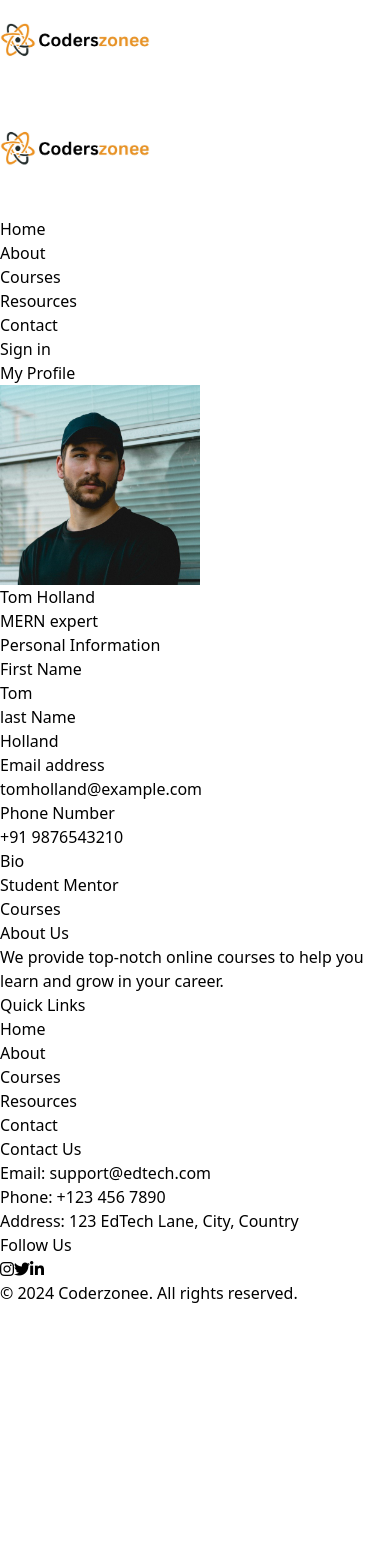
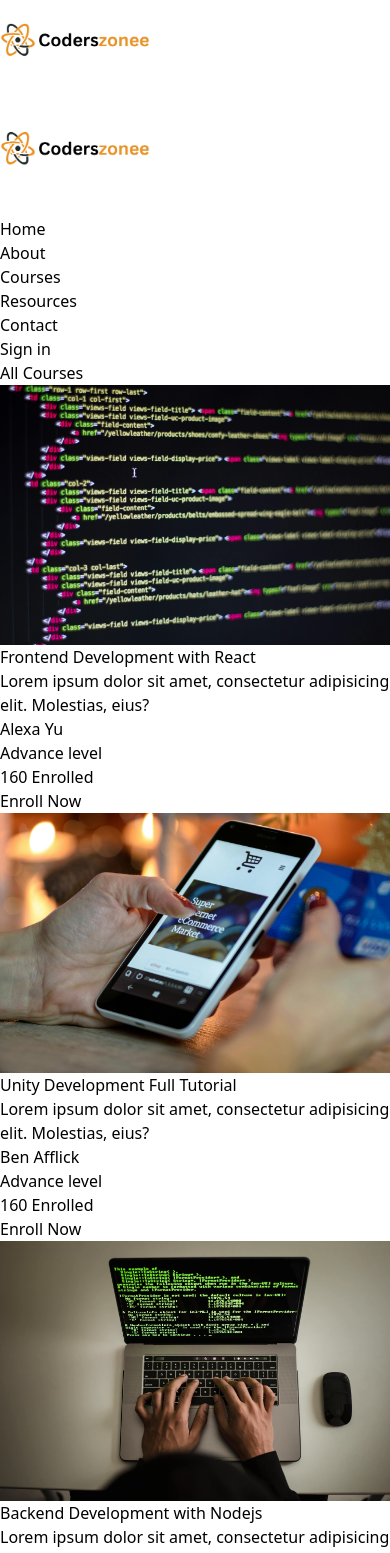
Before and after one commit to badmuffin/coderszonee-site, a React (Vite) app: page /courses in a window 390 px wide. Shown: the top 1553 px of the page. Before the commit the page ends 1305 px from the top, so only its background shows below. Built offline with nearby package versions, Linux system fonts and the light colour scheme.

Commit message:
new course card

```diff
--- a/src/Layout.jsx
+++ b/src/Layout.jsx
@@ -2,13 +2,11 @@ import React from "react";
 import { Outlet } from "react-router-dom";
 import Navbar from "./sections/Navbar";
 import Footer from "./sections/Footer";
-import Profile from "./pages/Profile";
 
 const Layout = () => {
   return (
     <>
       <Navbar />
-      <Profile/>
       <Outlet />
       <Footer />
     </>
--- /dev/null
+++ b/src/components/CardCourse.jsx
@@ -0,0 +1,48 @@
+import React from "react";
+import { Link } from "react-router-dom";
+
+const CardCourse = ({ courseBanner, courseTitle, author }) => {
+  return (
+    <div className="flex flex-col justify-between shadow-lg hover:shadow-2xl border w-full rounded-3xl">
+      {/* image */}
+      <div className="overflow-hidden rounded-t-3xl">
+        <img
+          src={courseBanner}
+          alt="course image"
+          className="w-full h-full object-cover rounded-t-3xl hover:scale-105"
+        />
+      </div>
+      {/* content */}
+      <div className="p-6">
+        {/* text */}
+        <div className="p-4">
+          <p className="overflow-hidden text-2xl font-semibold">{courseTitle}</p>
+          <p className="overflow-hidden text-sm">
+            Lorem ipsum dolor sit amet, consectetur adipisicing elit. Molestias,
+            eius?
+          </p>
+          <p className="py-2 text-sm font-semibold text-gray-500 hover:text-gray-700">{author}</p>
+        </div>
+        {/* buttons, tags */}
+        <div className=" ">
+          <div className="text-center text-sm flex max-md:flex-col p-2 w-full max-md:w-1/2">
+            <p className="rounded-full bg-green-100 m-1 px-2 py-0.5 text-green-700">
+              Advance level
+            </p>
+            <p className="rounded-full bg-blue-100 m-1 px-2 py-0.5 text-blue-700">
+              160 Enrolled
+            </p>
+          </div>
+          <Link
+              to="/product"
+              className="text-white bg-gradient-to-r from-pink-500 via-pink-600 to-pink-700 hover:bg-gradient-to-br shadow-lg shadow-pink-500/50 dark:shadow-lg dark:shadow-pink-800/80 font-bold rounded-lg text-sm px-8 py-2.5 text-center m-4"
+            >
+              Enroll Now
+            </Link>
+        </div>
+      </div>
+    </div>
+  );
+};
+
+export default CardCourse;
--- a/src/constants/courseCardDetail.js
+++ b/src/constants/courseCardDetail.js
@@ -11,7 +11,7 @@ export const courseCardDetail = [
     id: 1,
     key: "a",
     courseBanner: course1,
-    courseTitle: "Frontend Development using React",
+    courseTitle: "Frontend Development with React",
     author: "Alexa Yu",
   },
   {
@@ -25,7 +25,7 @@ export const courseCardDetail = [
     id: 3,
     key: "c",
     courseBanner: course3,
-    courseTitle: "Backend Development",
+    courseTitle: "Backend Development with Nodejs",
     author: "Mosh Sharma",
   },
 ];
--- a/src/pages/Courses.jsx
+++ b/src/pages/Courses.jsx
@@ -1,11 +1,44 @@
-import React from 'react'
+import React from "react";
+import { courseCardDetail } from "../constants/courseCardDetail";
+import CardCourse from "../components/CardCourse";
 
 const Courses = () => {
   return (
-    <section className='h-screen w-full bg-blue-400'>
-      Courses
+    <section className=" w-full p-20 max-sm:p-2 ">
+      <div>
+        <h1 className="font-extrabold text-5xl text-left pb-6 max-sm:text-3xl max-sm:p-2 max-md:text-4xl">
+          All <span className="text-orange-600"> Courses </span>
+        </h1>
+        <div className=" grid gap-2 xl:gap-8 grid-cols-1 md:grid-cols-2 lg:grid-cols-3 ">
+          {courseCardDetail.map((detail) => (
+            <CardCourse
+              id={detail.id}
+              key={detail.key}
+              courseBanner={detail.courseBanner}
+              courseTitle={detail.courseTitle}
+              author={detail.author}
+            />
+          ))}
+        </div>
+      </div>
+      <div>
+        <h1 className="font-extrabold text-5xl text-left pt-20 pb-6 max-sm:text-3xl max-sm:p-2 max-md:text-4xl">
+          Most <span className="text-orange-600"> Popular </span>
+        </h1>
+        <div className=" grid gap-2 xl:gap-8 grid-cols-1 md:grid-cols-2 lg:grid-cols-3 ">
+          {courseCardDetail.map((detail) => (
+            <CardCourse
+              id={detail.id}
+              key={detail.key}
+              courseBanner={detail.courseBanner}
+              courseTitle={detail.courseTitle}
+              author={detail.author}
+            />
+          ))}
+        </div>
+      </div>
     </section>
-  )
-}
+  );
+};
 
-export default Courses
+export default Courses;
--- a/src/pages/Profile.jsx
+++ b/src/pages/Profile.jsx
@@ -3,45 +3,45 @@ import img from "../assets/profile1.png";
 
 const Profile = () => {
   return (
-    <section className=" bg-red-400 p-4 w-full">
-      <h1 className="p-10 text-center text-5xl font-bold">My Profile</h1>
+    <section className=" bg-red-400 p-2 lg:px-40 lg:py-10 w-full">
+      <h1 className="p-10 text-center text-5xl max-sm:text-4xl font-bold">My Profile</h1>
       {/* image, name, professions */}
-      <div className="flex justify-start items-center rounded-2xl mx-10 bg-white shadow-xl">
+      <div className="flex justify-start items-center rounded-2xl mx-10 bg-white shadow-xl max-sm:mx-1 max-sm:my-2">
         <img
           src={img}
           alt="profile"
-          width={200}
-          className="m-10 p-4 object-cover rounded-full"
+          className="ml-10 w-[20%] max-sm:p-1 md:p-4 object-cover rounded-full
+           "
         />
-        <div className="p-4 text-left">
-          <p className="p-2 font-bold text-3xl">Tom Holland</p>
-          <p className="p-2 font-semibold text-xl">MERN expert</p>
+        <div className="p-2 text-left">
+          <p className="pt-2 font-bold text-3xl max-md:text-2xl">Tom Holland</p>
+          <p className="pb-2 font-semibold text-xl max-md:text-lg">Web Engineer</p>
         </div>
       </div>
       {/* personal information */}
-      <div className="bg-white m-10 p-4 rounded-xl shadow-xl">
+      <div className="bg-white m-10 p-4 max-sm:m-1 rounded-xl shadow-xl ">
         <h1 className="py-10 px-4 text-left text-3xl font-bold">
           Personal Information
         </h1>
-        <div className="grid grid-cols-2 max-md:grid-cols-1">
+        <div className="grid grid-cols-2 max-lg:grid-cols-1">
           <div className="p-4">
-            <p className="font-medium text-gray-700">First Name</p>
+            <p className="font-medium text-gray-700 text-base">First Name</p>
             <p className="font-semibold text-lg">Tom</p>
           </div>
           <div className="p-4">
-            <p className="font-medium text-gray-700">last Name</p>
+            <p className="font-medium text-gray-700 text-base">last Name</p>
             <p className="font-semibold text-lg">Holland</p>
           </div>
           <div className="p-4">
-            <p className="font-medium text-gray-700">Email address</p>
+            <p className="font-medium text-gray-700 text-base">Email address</p>
             <p className="font-semibold text-lg">tomholland@example.com</p>
           </div>
           <div className="p-4">
-            <p className="font-medium text-gray-700">Phone Number</p>
+            <p className="font-medium text-gray-700 text-base">Phone Number</p>
             <p className="font-semibold text-lg">+91 9876543210</p>
           </div>
           <div className="p-4">
-            <p className="font-medium text-gray-700">Bio</p>
+            <p className="font-medium text-gray-700 text-base">Bio</p>
             <p className="font-semibold text-lg">Student Mentor</p>
           </div>
         </div>
--- a/src/sections/Navbar.jsx
+++ b/src/sections/Navbar.jsx
@@ -90,7 +90,7 @@ const Navbar = () => {
                 return (
                   <li
                     key={idx}
-                    className="text-gray-700 font-extrabold text-lg hover:text-black"
+                    className="text-gray-700 font-extrabold text-sm lg:text-lg hover:text-black"
                   >
                     <NavLink
                       to={item.path}
--- a/src/sections/PopularCourse.jsx
+++ b/src/sections/PopularCourse.jsx
@@ -1,19 +1,19 @@
 import React from "react";
 import { courseCardDetail } from "../constants/courseCardDetail";
-import CourseCard from "../components/CourseCard";
 import { Link } from "react-router-dom";
+import CardCourse from "../components/CardCourse";
 
 const PopularCourse = () => {
   return (
     <section className=" px-20 pt-6 pb-10 max-sm:p-2">
       <h1
-        className="font-extrabold text-6xl text-center pt-20 max-sm:text-3xl max-sm:p-2 max-md:text-6xl"
+        className="font-extrabold text-6xl text-center py-20 max-sm:text-3xl max-sm:p-2 max-md:text-5xl"
       >
         Popular <span className="text-orange-600"> Courses </span>
       </h1>
-      <div className="flex justify-center items-center flex-wrap gap-2 max-lg:flex-col ">
+      <div className=" grid gap-4 xl:gap-8 grid-cols-1 md:grid-cols-2 lg:grid-cols-3 ">
         {courseCardDetail.map((detail) => (
-          <CourseCard
+          <CardCourse
             id={detail.id}
             key={detail.key}
             courseBanner={detail.courseBanner}
```
